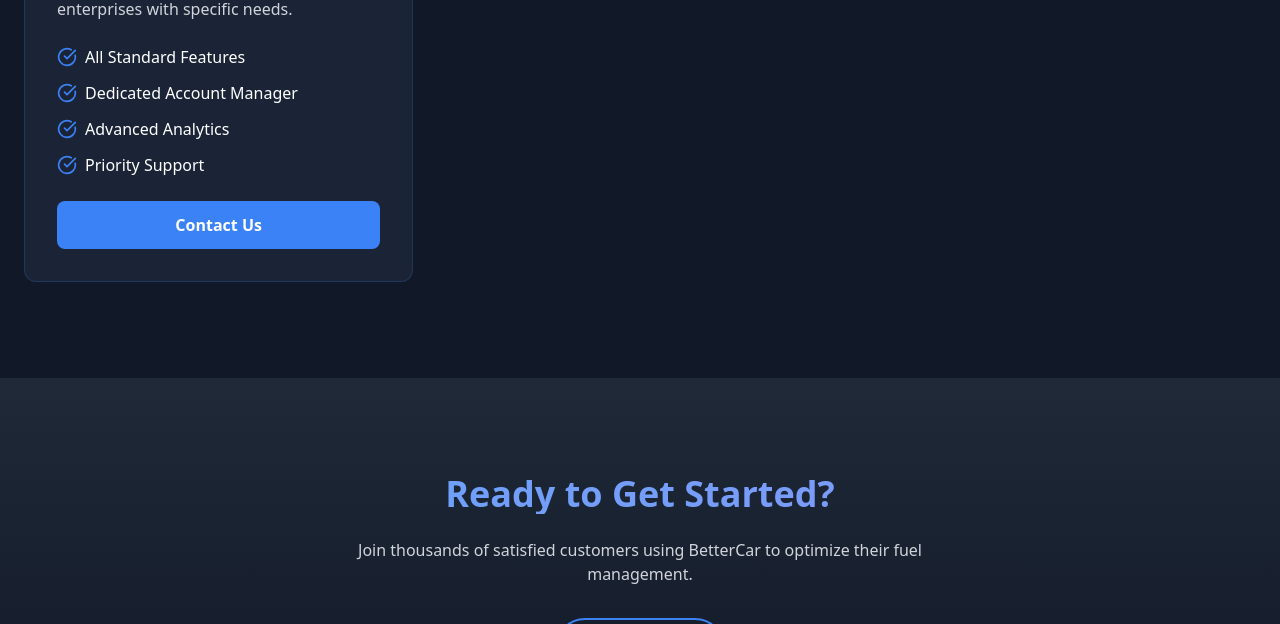
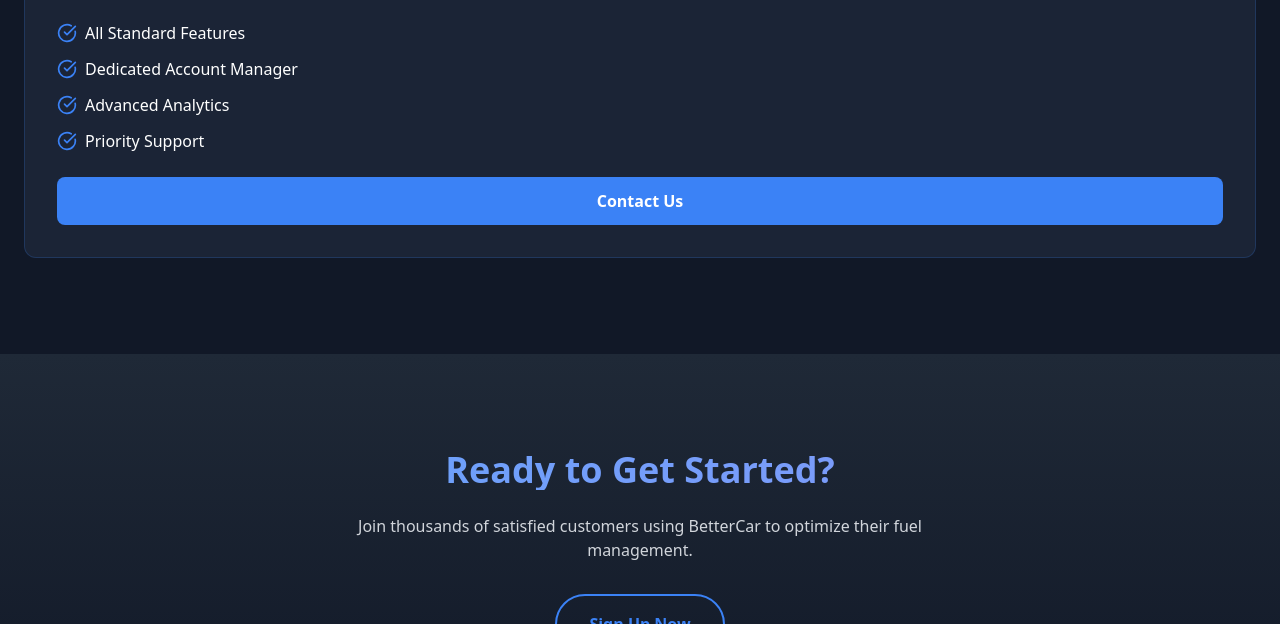
Before and after one commit to ShashankBhutiya/Shashank2, a website: page frontend/pages/public/pricing.html in a window 1280 px wide. Shown: the part 476-1100 px from the top of the page. Drawn offline with nearby package versions, Linux system fonts and the light colour scheme.

Commit message:
Update pricing.html

```diff
--- a/frontend/pages/public/pricing.html
+++ b/frontend/pages/public/pricing.html
@@ -182,7 +182,7 @@
             <p class="text-center text-gray-300 mb-16 max-w-2xl mx-auto" data-aos="fade-up" data-aos-delay="100">
                 Flexible plans tailored to meet your needs. Whether you're an individual or managing a large fleet, we've got you covered.
             </p>
-            <div class="grid md:grid-cols-3 gap-8">
+            <div class="grid md:grid-cols-1 gap-8">
                 <!-- Enterprise Plan -->
                 <div class="pricing-card p-8 rounded-xl hover-scale" data-aos="fade-up" data-aos-delay="400">
                     <h2 class="text-2xl font-semibold mb-4">Enterprise</h2>
```
